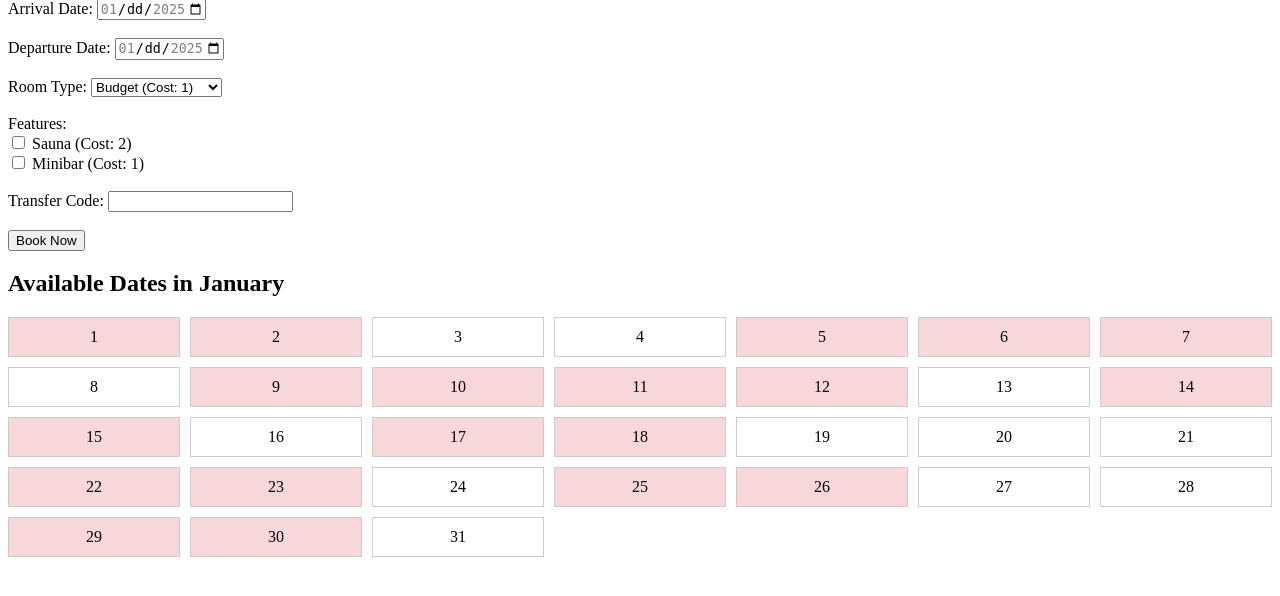
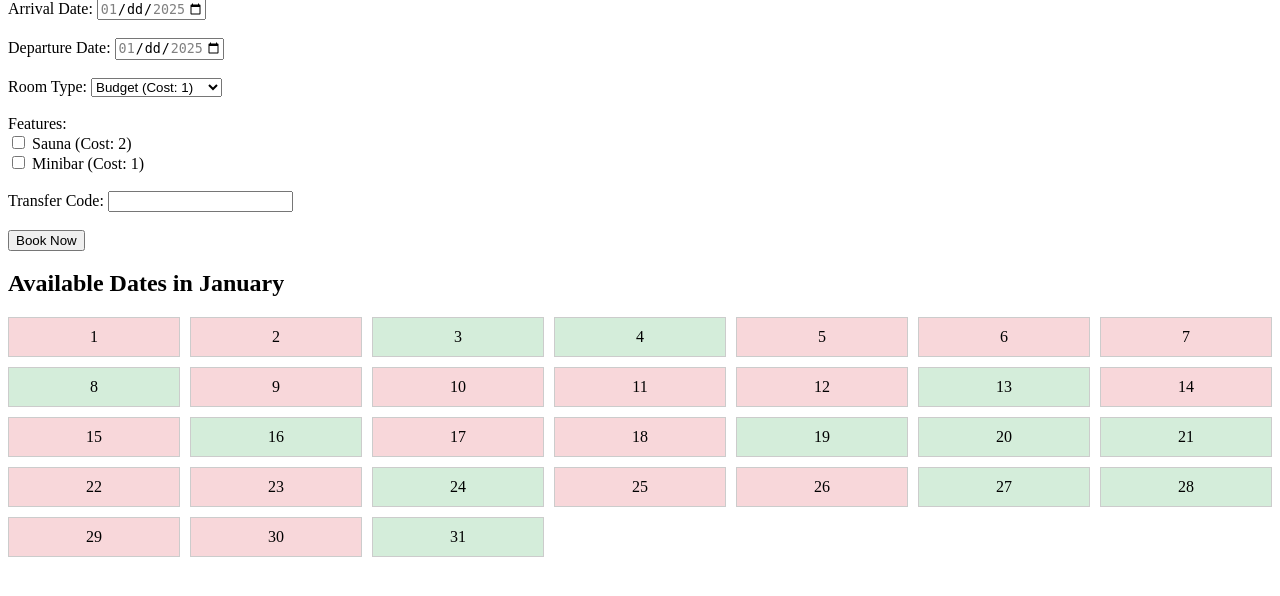
Before and after one commit to filiplyrheden/yrgopelago-haystack-hotel, a PHP site: page / in a window 1280 px wide. Shown: the part 81-677 px from the top of the page. Run offline with PHP 8.4, Linux system fonts and the light colour scheme; data comes from the database, SQL or seed files in the repository.

Commit message:
Calendar shows available dates in green color

```diff
--- a/app/view/script.js
+++ b/app/view/script.js
@@ -24,6 +24,8 @@ document.addEventListener('DOMContentLoaded', function() {
                 // Check if the date is booked
                 if (bookedDates.includes(day)) {
                     dateDiv.classList.add('booked');
+                } else {
+                    dateDiv.classList.add('available');
                 }
 
                 calendar.appendChild(dateDiv);
--- a/app/view/style.css
+++ b/app/view/style.css
@@ -15,3 +15,7 @@
         .booked {
             background-color: #f8d7da;
         }
+
+        .available {
+            background-color: #d4edda;
+        }
```
